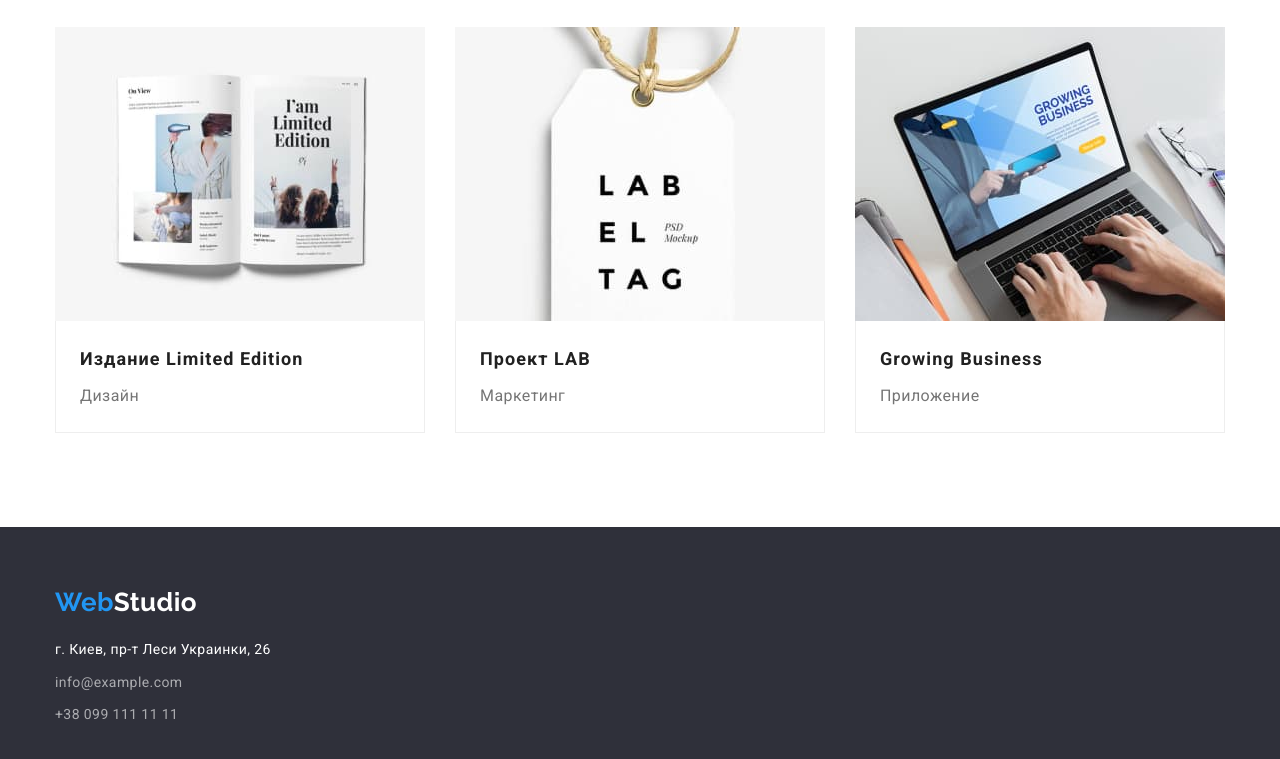
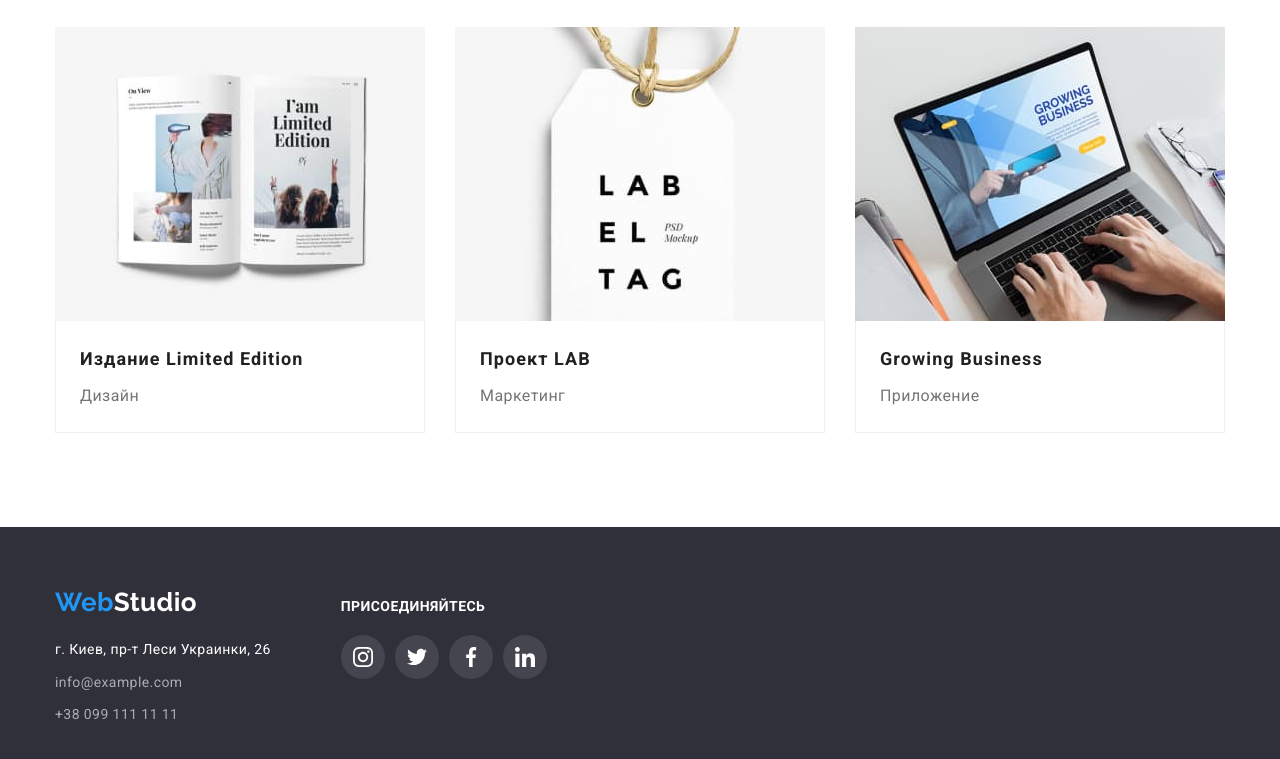
Before and after one commit to DaryaHavrylenko/goit-markup-hw-04, a plain HTML site: page portfolio.html in a window 1280 px wide. Shown: the part 1113-1872 px from the top of the page. Drawn offline with nearby package versions, Linux system fonts and the light colour scheme.

Commit message:
добавляет интерактивные иконки в футер

```diff
--- a/css/styless.css
+++ b/css/styless.css
@@ -56,6 +56,7 @@ nav,
   display: flex;
   align-items: center;
 }
+/* ИНТЕРАКТИВНЫЕ ИКОНКИ В ХЕДЕРЕ */
 .icon-mobile {
   width: 10px;
   height: 16px;
@@ -164,6 +165,7 @@ nav,
   padding-left: 15px;
   padding-right: 15px;
 }
+
 
 .link {
 text-decoration: none;
@@ -530,7 +532,7 @@ address {
 }
 
 
-.foot {
+.text-foot {
   margin-top: 0;
   margin-bottom: 9px;
   color: var(--white-color);
@@ -570,21 +572,14 @@ a {
   color: var(--accent-color);
 }
 
-.join {
-  color: var(--white-color);
-  font-family: Roboto;
-  font-weight: 700;
-  font-size: 14px;
-  line-height: 1.14;
 
-  text-transform: uppercase;
-}
 .item-footer {
   width: 44px;
   height: 44px;
   padding: 12px;
   margin-right: 10px;
-color:;
+background-color: rgba(255, 255, 255, 0.1);
+border-radius: 50%;
 }
 
 .item-footer:nth-child(4) {
@@ -595,7 +590,7 @@ color:;
   display: flex;
   align-items: center;
   justify-content: center;
-
+color: #C4C4C4;
 }
 
 .icon-footer {
@@ -610,8 +605,29 @@ color:;
   border-radius: 50%;
 }
 
+.foot {
+  display: flex;
 
+   justify-content: flex-start;
+}
 
+.list-address {
+  margin-right: 70px;
+}
+.join {
+  color: var(--white-color);
+  font-family: Roboto;
+  font-weight: 700;
+  font-size: 14px;
+  line-height: 1.14;
+margin-bottom: 20px;
+margin-top: 0;
+
+  text-transform: uppercase;
+}
+.join-icon {
+  padding-top: 12px;
+}
 /* Button */
 
 .button {
--- a/portfolio.html
+++ b/portfolio.html
@@ -141,15 +141,46 @@
       </section>
     </main>
     <footer class="footer">
-      <div class="container">
-        <a href="./index.html" class="logo link">Web<span class="logo-white">Studio</span> </a>
-        <address>
-          <p class="foot">г. Киев, пр-т Леси Украинки, 26</p>
+      <div class="container foot">
+        <div class="list-address">
+          <a href="./index.html" class="logo link">Web<span class="logo-white">Studio</span></a>
+          <address>
+            <p class="text-foot">г. Киев, пр-т Леси Украинки, 26</p>
             <ul class="address list">
-            <li class="address"><a href="mailto:info@example.com" class="address-link">info@example.com</a></li>
-            <li class="address"><a href="tel:+380961111111" class="address-link">+38 099 111 11 11</a></li>
+              <li class="address">
+                <a href="mailto:info@example.com" class="address-link">info@example.com</a>
+              </li>
+              <li class="address">
+                <a href="tel:+380961111111" class="address-link">+38 099 111 11 11</a>
+              </li>
+            </ul>
+          </address>
+        </div>
+        <div class="join-icon">
+          <p class="join">присоединяйтесь</p>
+          <ul class="actions">
+            <li class="item-footer">
+              <a href="" class="social-footer"
+                ><svg class="icon-footer"><use href="./images/icons.svg#instagram1"></use></svg>
+              </a>
+            </li>
+            <li class="item-footer">
+              <a href="" class="social-footer"
+                ><svg class="icon-footer"><use href="./images/icons.svg#twitter1"></use></svg>
+              </a>
+            </li>
+            <li class="item-footer">
+              <a href="" class="social-footer"
+                ><svg class="icon-footer"><use href="./images/icons.svg#facebook1"></use></svg>
+              </a>
+            </li>
+            <li class="item-footer">
+              <a href="" class="social-footer"
+                ><svg class="icon-footer"><use href="./images/icons.svg#linkedin1"></use></svg>
+              </a>
+            </li>
           </ul>
-        </address>
+        </div>
       </div>
     </footer>
   </body>
```
Also changed, not shown: index.html (+54 -42 lines).
